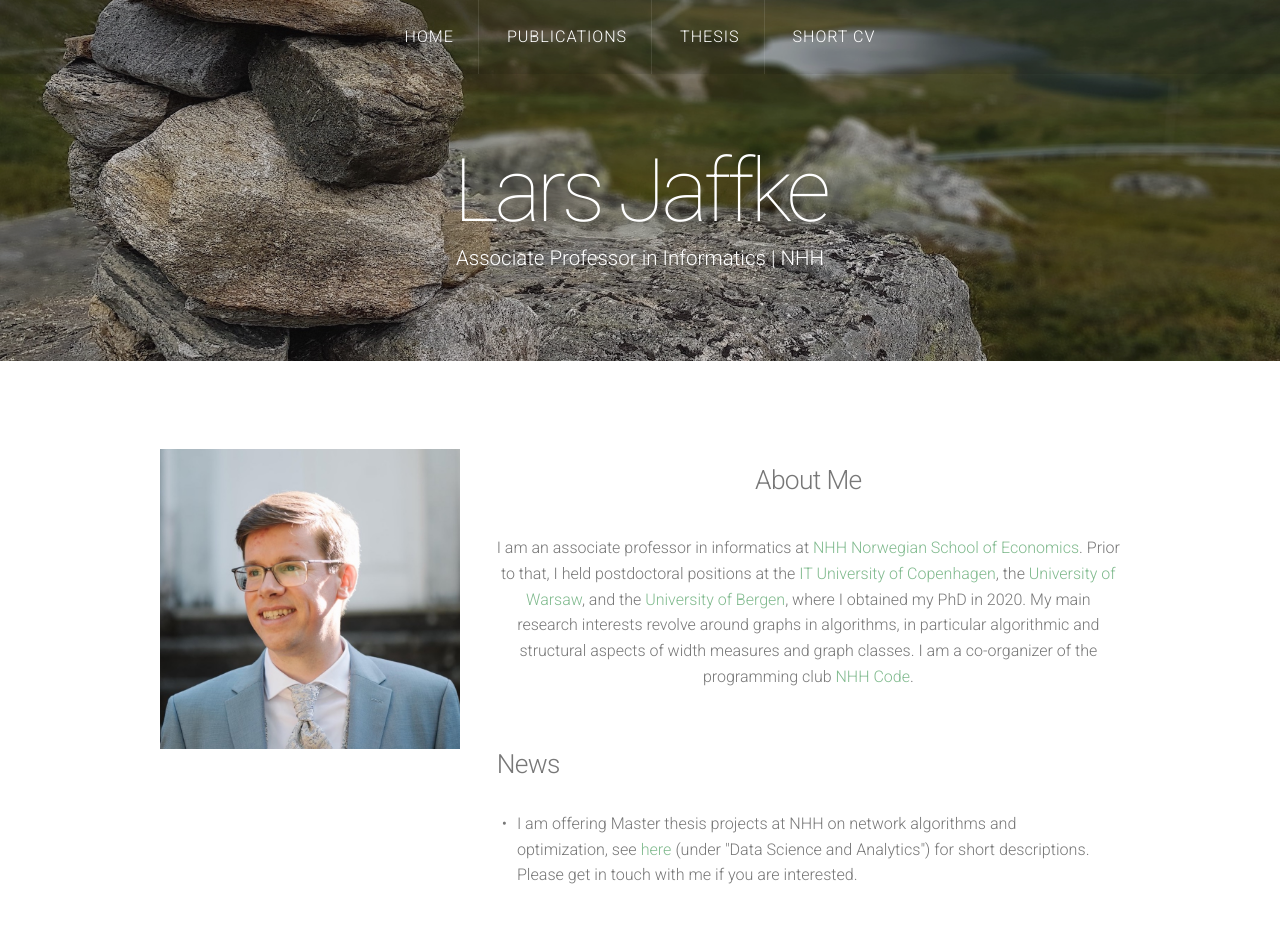
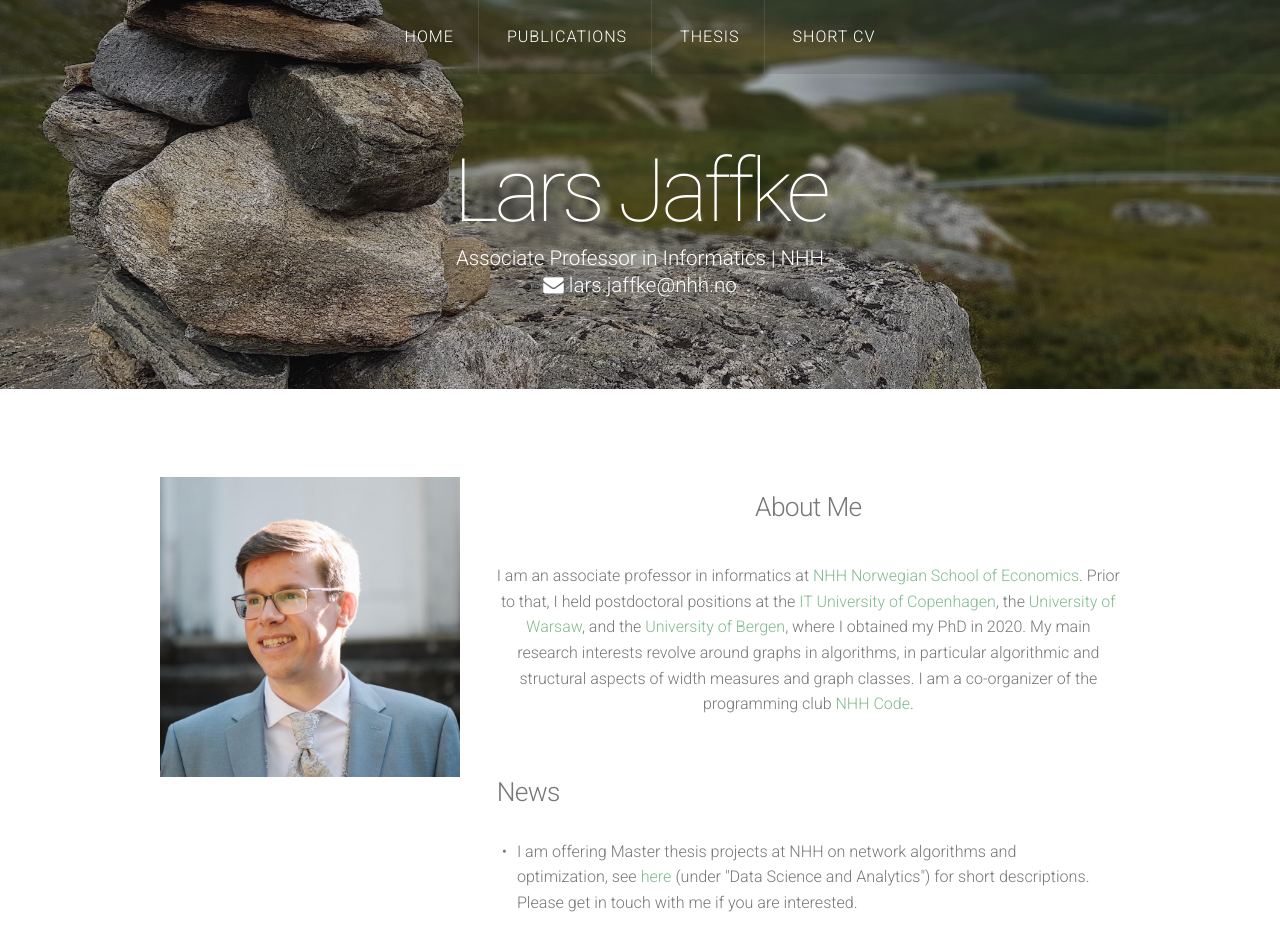
Before and after one commit to lars-jaffke/lars-jaffke.github.io, a plain HTML site: page index.html in a window 1280 px wide. Shown: the top 935 px of the page. Drawn offline with nearby package versions, Linux system fonts and the light colour scheme; files whose address does not match are found by name.

Commit message:
update: email address

```diff
--- a/index.html
+++ b/index.html
@@ -42,7 +42,8 @@
 				<!-- Logo -->
 				<div id="logo">
 					<h1><a href="#">Lars Jaffke</a></h1>
-					<span class="tag">Associate Professor in Informatics | NHH</span>
+					<span class="tag">Associate Professor in Informatics | NHH</span><br>
+					<span class="tag"><i class='fa fa-envelope' style="font-size: 0.8em;"></i> lars.jaffke@nhh.no</span>
 				</div>
 			</div>
 		</div>
```
